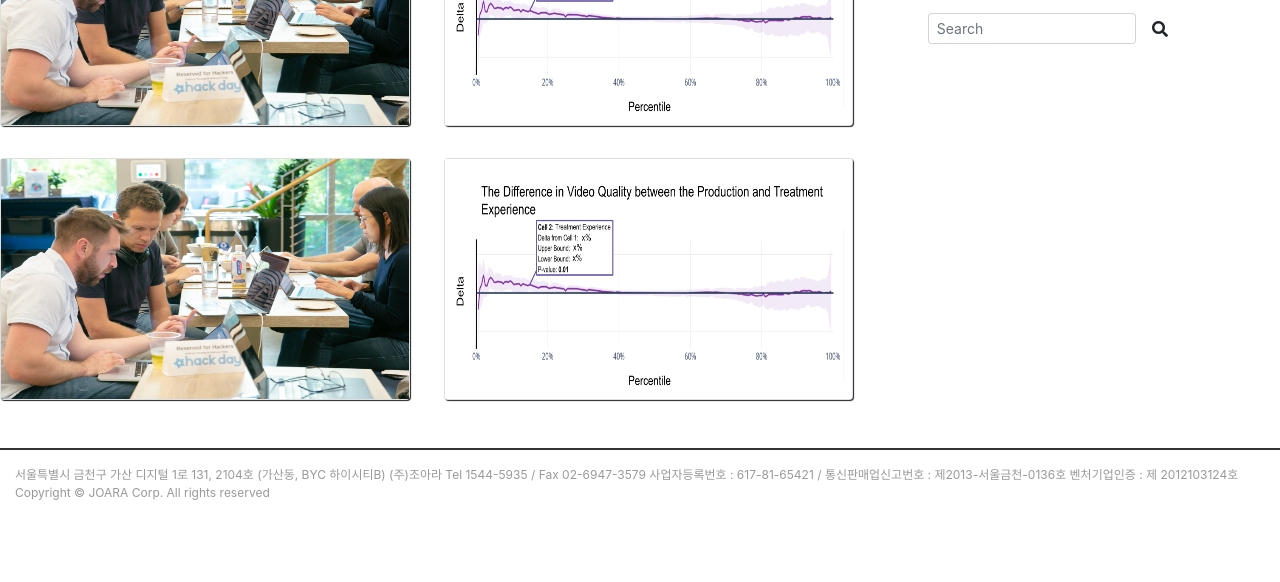
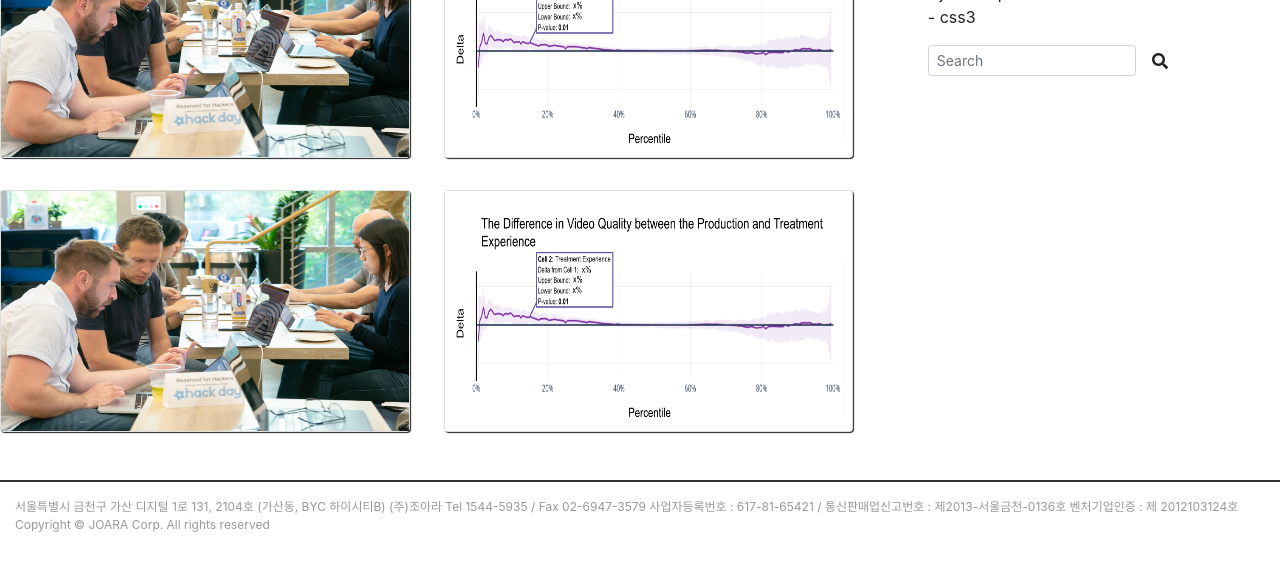
Before and after one commit to hunter8891/test, a plain HTML site: page index.html in a window 1280 px wide. Shown: the part 711-1293 px from the top of the page. Before the commit the page ends 1261 px from the top, so only its background shows below. Drawn offline with nearby package versions, Linux system fonts and the light colour scheme.

Commit message:
Add files via upload

```diff
--- a/index.html
+++ b/index.html
@@ -65,7 +65,7 @@
             <!-- new -->
         </div>
 
-        <div>
+        <div style="margin-top:2rem">
           <h2><span>L</span>atest</h2>
             <hr>
             <div class="row">
```
